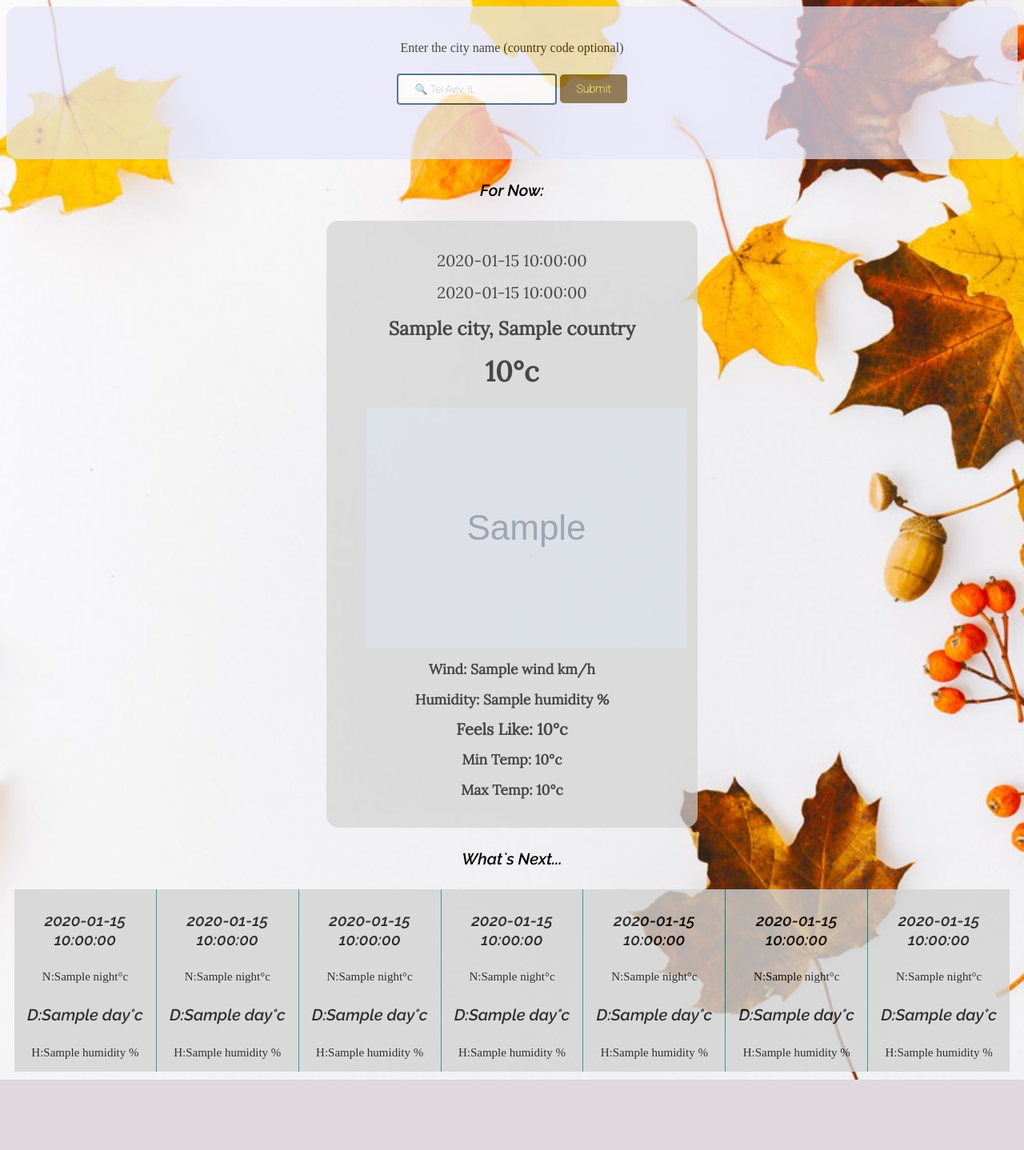
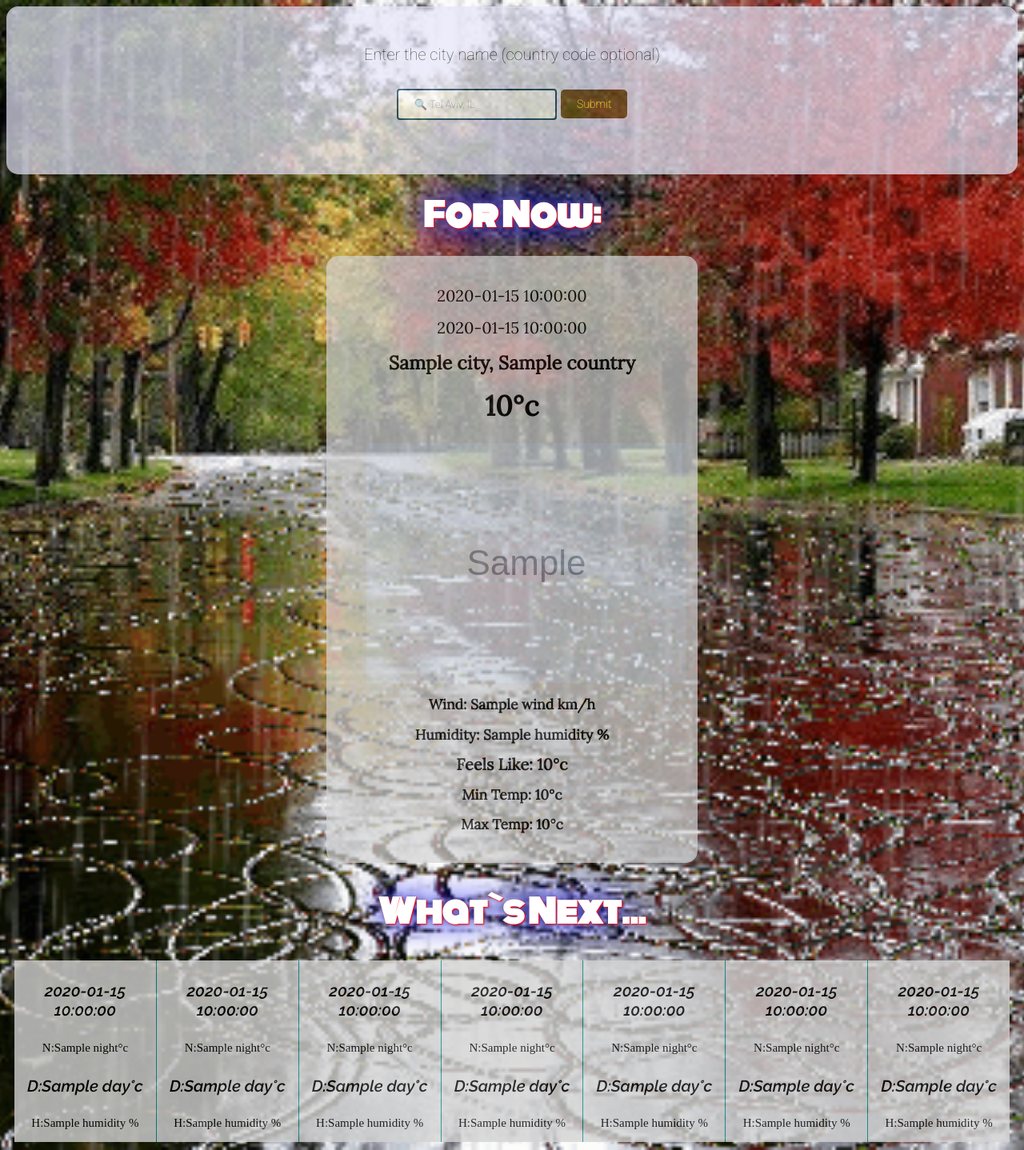
Before and after one commit to YoadMatza/python_summery, a Flask app: template python_summery/templates/home.html in a window 1280 px wide. Shown: the whole page at 80% size. Before the commit the page ends 1350 px from the top, so only its background shows below. Run offline with Flask 2, Linux system fonts and the light colour scheme; the template is opened without the code that fills it: most values are stand-ins (such as "Sample title", 1, 10 or a date in 2020); grey boxes marked "Sample" are stand-in pictures; some web fonts are replaced.

Commit message:
olga/ change web

```diff
--- a/python_summery/static/css/main.css
+++ b/python_summery/static/css/main.css
@@ -1,5 +1,5 @@
 body {
-    background: url('../images/background-autumn.jpg') no-repeat center;
+    background: url('../images/rain.gif') no-repeat center;
     background-size: cover;
 }
 
@@ -14,13 +14,15 @@
 }
 
 .cen {
+    padding:20px 0px;
     margin: 100 auto;
     border-radius: 15px;
     background-color: lavender;
     opacity: 0.7;
-    padding: 20px 100px;
+    font-family: 'Roboto', sans-serif;
     line-height: 200%;
     text-align: center;
+    font-size: 20px;
 }
 
 .text-input {
@@ -55,6 +57,8 @@
     font-family: 'Lora', serif;
     line-height: 200%;
     border-radius: 15px;
+    font-size: 10px;
+   text-align: center;
     background-color: lightgrey;
     opacity: 0.7;
     padding: 20px 50px;
@@ -74,11 +78,6 @@
 
 }
 
-.main-content{
-   font-size: 10px;
-   text-align: center;
-}
-
 .current-temp{
     font-size:30px;
 }
@@ -86,9 +85,23 @@
    font-size: 20px;
    font-family: 'Raleway', sans-serif;
    text-align: center;
-   text-color: red;
 }
-
+.today{
+    color: white;
+    font-size: 40px;
+    font-family: 'Monoton', cursive;
+    text-shadow: 1px 1px 2px red, 0 0 1em blue, 0 0 0.2em grey;
+    margin-top:20px;
+    margin-bottom:20px
+}
+.next-days{
+    color: white;
+    font-size: 40px;
+    font-family: 'Monoton', cursive;
+    text-shadow: 1px 1px 2px red, 0 0 1em blue, 0 0 0.2em grey;
+    margin-top:30px;
+    margin-bottom:30px
+}
 
 .detail-content {
    display: flex;
--- a/python_summery/templates/home.html
+++ b/python_summery/templates/home.html
@@ -5,6 +5,9 @@
     <meta http-equiv="X-UA-Compatible" content="IE=edge">
     <meta name="viewport" content="width=device-width, initial-scale=1.0">
     <link rel="stylesheet" href="/static/css/main.css">
+    <link rel="preconnect" href="https://fonts.gstatic.com" crossorigin>
+    <link rel="preconnect" href="https://fonts.gstatic.com" crossorigin>
+<link href="https://fonts.googleapis.com/css2?family=Monoton&display=swap" rel="stylesheet">
     <link rel="preconnect" href="https://fonts.gstatic.com" crossorigin>
     <link href="https://fonts.googleapis.com/css2?family=Raleway:ital,wght@1,600&display=swap" rel="stylesheet">
     <link href="https://fonts.googleapis.com/css2?family=Lora&display=swap" rel="stylesheet">
@@ -20,7 +23,7 @@
         <button type="submit" class="search-button">Submit</button>
     </form>
 </div>
-<h4 class="next-days">For Now: </h4>
+<h4 class="today">For Now: </h4>
 <div class="main-content">
     <div class="today-date">
         <p>{{ date_time }}</p>
```
